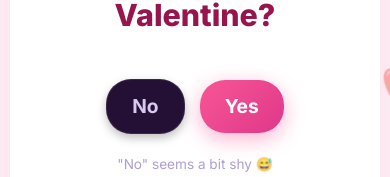
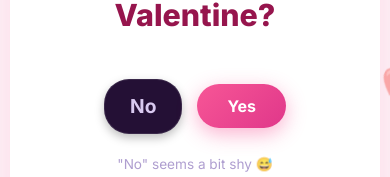
Before and after one commit to Lawrencejay22/valentines, a React (Vite) app: page / in a window 390 px wide. Shown: the part 418-595 px from the top of the page. Built offline with nearby package versions, Linux system fonts and the light colour scheme.

Commit message:
Fix Yes button not growing on mobile

```diff
--- a/src/index.css
+++ b/src/index.css
@@ -496,8 +496,8 @@ body {
 
   .btn-yes,
   .btn-no {
-    padding: 12px 25px !important;
-    font-size: 1.2rem !important;
+    padding: 12px 25px;
+    font-size: 1.2rem;
   }
 
   .form-container {
```
